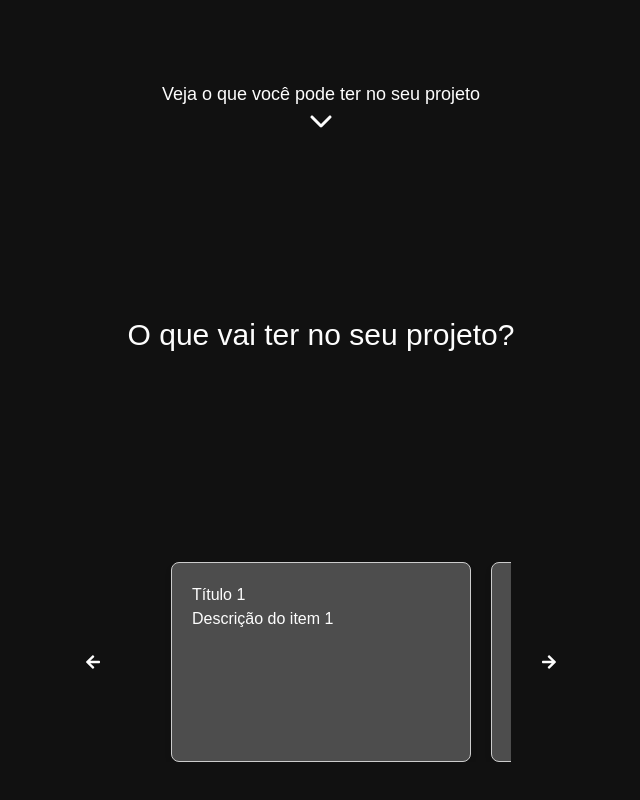
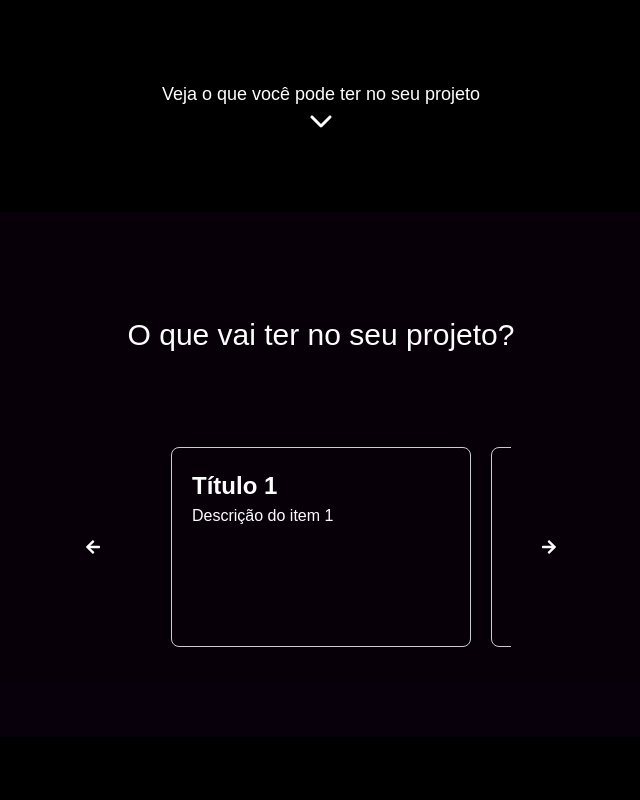
Before and after one commit to igorOliveira-dev/igor-oliveira-portifolio, a Next.js app: page / in a window 1280 px wide. Shown: the part 588-1388 px from the top of the page, without its empty margins (319-959 px from the left). After the commit the page ends 1325 px from the top, so only its background shows below. Built offline with nearby package versions, Linux system fonts and the light colour scheme.

Commit message:
melhoria na altura da seção de beneficios

```diff
--- a/src/app/globals.css
+++ b/src/app/globals.css
@@ -7,7 +7,7 @@ html {
 }
 
 :root {
-  --background: #111;
+  --background: #000;
   --foreground: #fdfdfd;
 }
 
@@ -32,6 +32,5 @@ body {
 }
 
 section {
-  height: 100vh;
   padding-top: 70px;
 }
--- a/src/app/sections/begin/begin.module.css
+++ b/src/app/sections/begin/begin.module.css
@@ -4,6 +4,7 @@
   align-items: center;
   flex-direction: column;
   padding: 20px;
+  height: 100vh;
 }
 
 /* #9b73f5, #7873f5, #ce73f5, #e355ff, #9b73f5, #7873f5, #ce73f5, #e355ff */
--- a/src/app/sections/benefits/benefits.module.css
+++ b/src/app/sections/benefits/benefits.module.css
@@ -2,6 +2,7 @@
   display: flex;
   flex-direction: column;
   align-items: center;
+  background-color: #0e00118f;
 }
 
 .title {
@@ -15,9 +16,7 @@
   align-items: center;
   justify-content: center;
   gap: 10px;
-  position: relative;
-  top: 50%;
-  transform: translateY(-80%);
+  margin-block: 90px;
 }
 
 .carouselBtn {
@@ -44,7 +43,7 @@
 .card {
   height: 200px;
   width: 300px;
-  background-color: #fdfdfd40;
+  border-color: #fdfdfd10;
   display: flex;
   flex-direction: column;
   padding: 20px;
@@ -55,6 +54,10 @@
   flex-shrink: 0;
   margin: 0 10px;
   transform: translateX(10%);
+  & > h2 {
+    font-size: 24px;
+    font-weight: 600;
+  }
 }
 
 @media (width < 540px) {
```
Also changed, not shown: 1 other file (tests, documents, lock files or other folders).
